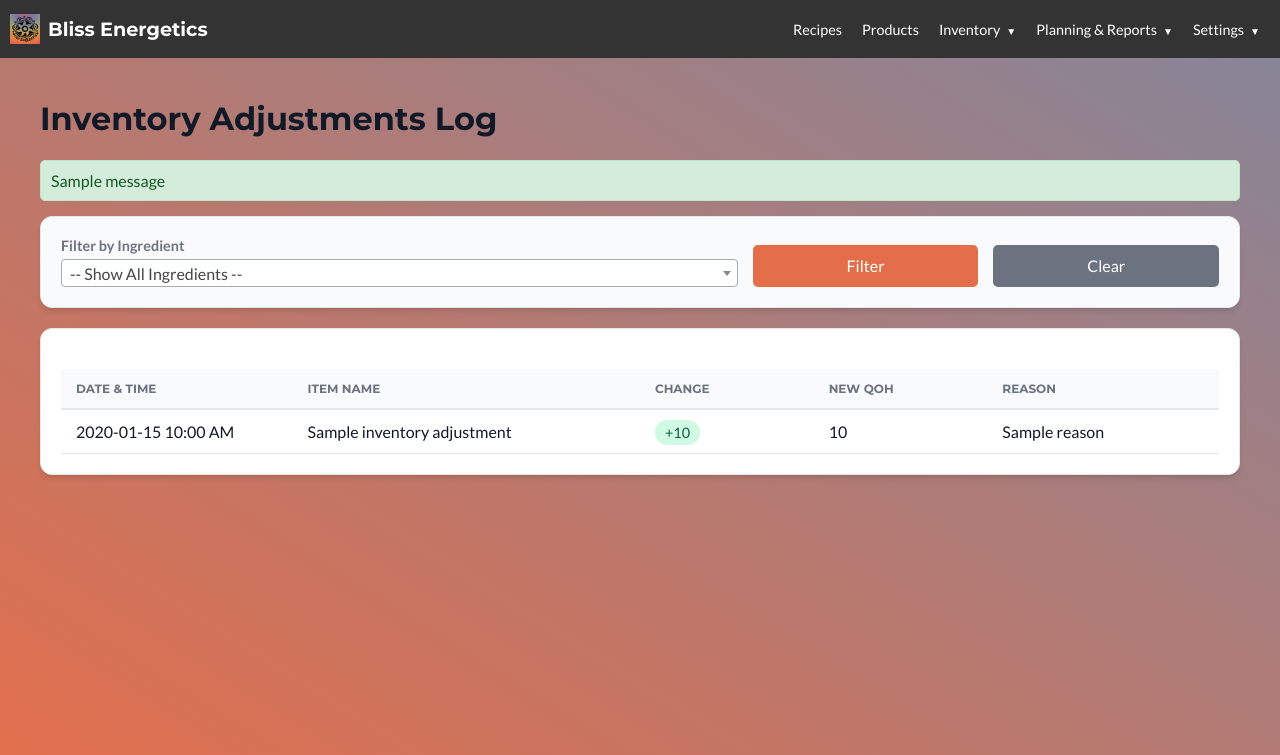
After one commit to ATrapenard/Bliss_Analytics_Dashboard, a Flask app: page /inventory-log in a window 1280 px wide. The commit adds this page. Shown: the top 755 px of the page. Run offline with Flask 3, Linux system fonts and the light colour scheme; one stand-in notice (Sample message) is shown; a database or web service that is not in the repository returns one stand-in record (values such as "Sample title"); some libraries are stand-ins or nearby versions.

Commit message:
Added functionality for inventory adjustment logs as well as log filtering for specific ingredients

```diff
--- a/app.py
+++ b/app.py
@@ -1,6 +1,6 @@
 import os
 import psycopg2
-from psycopg2.extras import DictCursor
+from psycopg2.extras import DictCursor, RealDictCursor # Import RealDictCursor
 from dotenv import load_dotenv
 from flask import Flask, render_template, request, redirect, url_for, flash
 from collections import defaultdict
@@ -41,16 +41,14 @@ def get_base_ingredients(recipe_id, conn):
 
                 if sub_recipe_yield_row:
                     yield_qty = sub_recipe_yield_row.get('yield_quantity')
-                    yield_unit = sub_recipe_yield_row.get('yield_unit') # Can be 'grams', 'mLs', 'batches'
+                    yield_unit = sub_recipe_yield_row.get('yield_unit')
 
                     if yield_unit in ('grams', 'mLs'):
                         # Use weight/volume ratio logic if yield_qty is valid
                         if yield_qty and float(yield_qty) != 0:
                             scaling_ratio = float(ing['quantity']) / float(yield_qty)
-                        # else: (if yield 0 or null, ratio remains 1.0 - might need review)
                     elif yield_unit == 'batches':
-                        # Use direct batch scaling logic (e.g., 1 "batch" of base, 0.5 "batch")
-                        # The quantity of the ingredient IS the scaling ratio
+                        # Use direct batch scaling logic
                         scaling_ratio = float(ing['quantity'])
                     # If yield_unit is null or something else, default ratio of 1.0 is used
 
@@ -88,21 +86,15 @@ def home():
         all_base_ingredients = []
         inventory_levels = {}
         with conn.cursor(cursor_factory=DictCursor) as cur:
-            # 1. Get count of active WIP batches
             cur.execute("SELECT COUNT(id) as count FROM wip_batches WHERE status = 'In Progress';")
             dashboard_data['wip_batches_count'] = cur.fetchone()['count']
-
-            # 2. Get count of open purchase orders
             cur.execute("SELECT COUNT(id) as count FROM purchase_orders WHERE status = 'Placed' OR status = 'Shipped';")
             dashboard_data['open_pos_count'] = cur.fetchone()['count']
-
-            # 3. Calculate Low Stock Items
             cur.execute("SELECT id, name, unit, quantity_on_hand, quantity_allocated FROM inventory_items;");
             for item in cur.fetchall():
                 inventory_levels[item['id']] = {
                     'available': float(item.get('quantity_on_hand', 0)) - float(item.get('quantity_allocated', 0))
                 }
-
             cur.execute("""
                 SELECT p.recipe_id, p.jars_per_batch, SUM(sm.min_jars) as total_jars
                 FROM stock_minimums sm
@@ -112,7 +104,6 @@ def home():
                 GROUP BY p.recipe_id, p.jars_per_batch;
             """)
             products_to_make = cur.fetchall()
-
             for prod in products_to_make:
                 batches_needed = math.ceil(float(prod['total_jars']) / float(prod['jars_per_batch']))
                 base_ingredients_one_batch = get_base_ingredients(prod['recipe_id'], conn)
@@ -120,28 +111,23 @@ def home():
                     scaled_ing = dict(ing)
                     scaled_ing['quantity'] = float(scaled_ing['quantity']) * batches_needed
                     all_base_ingredients.append(scaled_ing)
-
             totals_needed = defaultdict(lambda: {'total_needed': 0})
             for ing in all_base_ingredients:
                 inv_item_id = ing.get('inventory_item_id')
                 if inv_item_id:
                     totals_needed[inv_item_id]['total_needed'] += float(ing.get('quantity', 0))
-
             low_stock_count = 0
             for inv_id, needed_data in totals_needed.items():
                 available = inventory_levels.get(inv_id, {'available': 0})['available']
                 net_needed = needed_data['total_needed'] - available
                 if net_needed > 0:
                     low_stock_count += 1
-
             dashboard_data['low_stock_count'] = low_stock_count
-
     except psycopg2.Error as e:
         flash(f"Error fetching dashboard data: {e}", "error")
         print(f"DB Error fetching dashboard data: {e}")
     finally:
         if conn: conn.close()
-
     return render_template('index.html', dashboard_data=dashboard_data)
 
 @app.route('/recipes')
@@ -188,55 +174,37 @@ def create_recipe():
             recipe_name = request.form['recipe_name']; yield_quantity = request.form.get('yield_quantity') or None; yield_unit = request.form.get('yield_unit') or None; is_sold_product = 'is_sold_product' in request.form
             cur.execute('INSERT INTO recipes (name, yield_quantity, yield_unit, is_sold_product) VALUES (%s, %s, %s, %s) RETURNING id;',(recipe_name, yield_quantity, yield_unit, is_sold_product)); recipe_id = cur.fetchone()[0]
             inventory_item_ids = request.form.getlist('inventory_item_id'); quantities = request.form.getlist('quantity'); sub_recipe_ids = request.form.getlist('sub_recipe_id')
-
             if not (len(quantities) == len(inventory_item_ids) == len(sub_recipe_ids)):
                 flash("Form data inconsistency.", "error"); raise ValueError("Form list lengths mismatch")
-
             for i in range(len(quantities)):
                 inventory_item_id = inventory_item_ids[i] if inventory_item_ids[i] else None; sub_recipe_id = sub_recipe_ids[i] if sub_recipe_ids[i] else None; quantity_str = quantities[i]
                 if not inventory_item_id and not sub_recipe_id: flash(f"Row {i+1} skipped.", "warning"); continue
                 if inventory_item_id and sub_recipe_id: flash(f"Row {i+1} skipped.", "warning"); continue
-
                 try:
-                    quantity_val = float(quantity_str) if quantity_str else 0
+                    quantity_val = float(quantity_str) if quantity_str else 0;
                     if quantity_val <= 0: flash(f"Quantity row {i+1} invalid. Row skipped.", "warning"); continue
                 except ValueError: flash(f"Invalid quantity row {i+1}. Row skipped.", "warning"); continue
-
-                item_name = None; item_unit = None; item_data = None; sub_recipe_data = None
+                item_name = None; item_unit = None
                 if inventory_item_id:
                     cur.execute("SELECT name, unit FROM inventory_items WHERE id = %s;", (inventory_item_id,))
                     item_data = cur.fetchone()
-                    if item_data:
-                        item_name, item_unit = item_data
+                    if item_data: item_name, item_unit = item_data
                 elif sub_recipe_id:
                     cur.execute("SELECT name FROM recipes WHERE id = %s;", (sub_recipe_id,))
                     sub_recipe_data = cur.fetchone()
-                    if sub_recipe_data:
-                        item_name = sub_recipe_data[0]
-                        item_unit = 'batch'
-
+                    if sub_recipe_data: item_name = sub_recipe_data[0]; item_unit = 'batch'
                 cur.execute("""INSERT INTO ingredients (recipe_id, inventory_item_id, sub_recipe_id, quantity, name, unit) VALUES (%s, %s, %s, %s, %s, %s);""", (recipe_id, inventory_item_id, sub_recipe_id, quantity_val, item_name, item_unit))
-
-        conn.commit()
-        flash("Recipe created successfully!", "success")
-        return redirect(url_for('recipe_dashboard'))
-
+        conn.commit(); flash("Recipe created successfully!", "success"); return redirect(url_for('recipe_dashboard'))
     except (psycopg2.Error, ValueError) as e:
-        if conn: conn.rollback()
-        flash(f"Error creating recipe: {e}", "error")
-        print(f"Error creating recipe: {e}")
+        if conn: conn.rollback(); flash(f"Error creating recipe: {e}", "error"); print(f"Error creating recipe: {e}")
         recipes = []; inventory_items = []; conn_err = None
         try:
             conn_err = get_db_connection()
-            with conn_err.cursor(cursor_factory=DictCursor) as cur_err:
-                cur_err.execute("SELECT id, name FROM recipes ORDER BY name;"); recipes = cur_err.fetchall()
-                cur_err.execute("SELECT id, name, unit FROM inventory_items ORDER BY name;"); inventory_items = cur_err.fetchall()
-        except psycopg2.Error as fetch_e:
-            flash(f"Error fetching form data after failed save: {fetch_e}", "error")
+            with conn_err.cursor(cursor_factory=DictCursor) as cur_err: cur_err.execute("SELECT id, name FROM recipes ORDER BY name;"); recipes = cur_err.fetchall(); cur_err.execute("SELECT id, name, unit FROM inventory_items ORDER BY name;"); inventory_items = cur_err.fetchall()
+        except psycopg2.Error as fetch_e: flash(f"Error fetching form data: {fetch_e}", "error")
         finally:
              if conn_err: conn_err.close()
         return render_template('add_recipe.html', recipes=recipes, inventory_items=inventory_items)
-
     finally:
         if conn: conn.close()
 
@@ -250,9 +218,7 @@ def edit_recipe_form(recipe_id):
             cur.execute('SELECT * FROM ingredients WHERE recipe_id = %s;', (recipe_id,)); ingredients = cur.fetchall()
             cur.execute("SELECT id, name FROM recipes ORDER BY name;"); all_recipes = cur.fetchall()
             cur.execute("SELECT id, name, unit FROM inventory_items ORDER BY name;"); inventory_items = cur.fetchall()
-    except psycopg2.Error as e:
-        flash(f"Error fetching data: {e}", "error"); print(f"DB Error edit recipe form {recipe_id}: {e}")
-        return redirect(url_for('recipe_dashboard'))
+    except psycopg2.Error as e: flash(f"Error fetching data: {e}", "error"); print(f"DB Error edit recipe form {recipe_id}: {e}"); return redirect(url_for('recipe_dashboard'))
     finally:
          if conn: conn.close()
     return render_template('edit_recipe.html', recipe=recipe, ingredients=ingredients, recipes=all_recipes, inventory_items=inventory_items)
@@ -265,23 +231,18 @@ def update_recipe(recipe_id):
             new_name = request.form['recipe_name']; yield_quantity = request.form.get('yield_quantity') or None; yield_unit = request.form.get('yield_unit') or None; is_sold_product = 'is_sold_product' in request.form
             cur.execute('UPDATE recipes SET name = %s, yield_quantity = %s, yield_unit = %s, is_sold_product = %s WHERE id = %s;', (new_name, yield_quantity, yield_unit, is_sold_product, recipe_id))
             inventory_item_ids = request.form.getlist('inventory_item_id'); quantities = request.form.getlist('quantity'); sub_recipe_ids = request.form.getlist('sub_recipe_id')
-
             if not (len(quantities) == len(inventory_item_ids) == len(sub_recipe_ids)):
                 flash("Form data inconsistency.", "error"); raise ValueError("Form list lengths mismatch")
-
             cur.execute('DELETE FROM ingredients WHERE recipe_id = %s;', (recipe_id,))
-
             for i in range(len(quantities)):
                 inventory_item_id = inventory_item_ids[i] if inventory_item_ids[i] else None; sub_recipe_id = sub_recipe_ids[i] if sub_recipe_ids[i] else None; quantity_str = quantities[i]
                 if not inventory_item_id and not sub_recipe_id: flash(f"Row {i+1} skipped.", "warning"); continue
                 if inventory_item_id and sub_recipe_id: flash(f"Row {i+1} skipped.", "warning"); continue
-
                 try:
-                    quantity_val = float(quantity_str) if quantity_str else 0
+                    quantity_val = float(quantity_str) if quantity_str else 0;
                     if quantity_val <= 0: flash(f"Quantity row {i+1} invalid. Row skipped.", "warning"); continue
                 except ValueError: flash(f"Invalid quantity row {i+1}. Row skipped.", "warning"); continue
-
-                item_name = None; item_unit = None; item_data = None; sub_recipe_data = None
+                item_name = None; item_unit = None
                 if inventory_item_id:
                     cur.execute("SELECT name, unit FROM inventory_items WHERE id = %s;", (inventory_item_id,))
                     item_data = cur.fetchone()
@@ -290,20 +251,11 @@ def update_recipe(recipe_id):
                 elif sub_recipe_id:
                     cur.execute("SELECT name FROM recipes WHERE id = %s;", (sub_recipe_id,))
                     sub_recipe_data = cur.fetchone()
-                    if sub_recipe_data:
-                        item_name = sub_recipe_data[0]
-                        item_unit = 'batch'
-
+                    if sub_recipe_data: item_name = sub_recipe_data[0]; item_unit = 'batch'
                 cur.execute("""INSERT INTO ingredients (recipe_id, inventory_item_id, sub_recipe_id, quantity, name, unit) VALUES (%s, %s, %s, %s, %s, %s);""", (recipe_id, inventory_item_id, sub_recipe_id, quantity_val, item_name, item_unit))
-
-        conn.commit()
-        flash("Recipe updated successfully!", "success")
-        return redirect(url_for('recipe_dashboard'))
-
+        conn.commit(); flash("Recipe updated successfully!", "success"); return redirect(url_for('recipe_dashboard'))
     except (psycopg2.Error, ValueError) as e:
-        if conn: conn.rollback()
-        flash(f"Error updating recipe: {e}", "error")
-        print(f"DB Error updating recipe {recipe_id}: {e}")
+        if conn: conn.rollback(); flash(f"Error updating recipe: {e}", "error"); print(f"DB Error update recipe {recipe_id}: {e}")
         return redirect(url_for('edit_recipe_form', recipe_id=recipe_id))
     finally:
         if conn: conn.close()
@@ -637,14 +589,19 @@ def process_adjustment(id):
                 "UPDATE inventory_items SET quantity_on_hand = quantity_on_hand + %s WHERE id = %s RETURNING quantity_on_hand;",
                 (adjustment_quantity, id)
             )
-            updated_qty = cur.fetchone()
+            updated_qty_row = cur.fetchone()
+            new_quantity_on_hand = updated_qty_row[0] if updated_qty_row else 0
 
+            # --- MODIFIED INSERT ---
+            # Now saves the new_quantity_on_hand to the log
             cur.execute(
-                "INSERT INTO inventory_adjustments (inventory_item_id, adjustment_quantity, reason) VALUES (%s, %s, %s);",
-                (id, adjustment_quantity, reason)
+                """INSERT INTO inventory_adjustments
+                   (inventory_item_id, adjustment_quantity, new_quantity, reason)
+                   VALUES (%s, %s, %s, %s);""",
+                (id, adjustment_quantity, new_quantity_on_hand, reason)
             )
         conn.commit()
-        flash(f"Inventory adjusted by {adjustment_quantity}. New QOH: {round(updated_qty[0], 2)}", "success")
+        flash(f"Inventory adjusted by {adjustment_quantity}. New QOH: {round(new_quantity_on_hand, 2)}", "success")
 
     except Exception as e:
         if conn: conn.rollback()
@@ -657,6 +614,75 @@ def process_adjustment(id):
     finally:
         if conn: conn.close()
     return redirect(url_for('inventory_items_page'))
+
+# --- NEW ROUTE ---
+@app.route('/inventory-log')
+def inventory_log():
+    """
+    Displays a log of all manual inventory adjustments, with filtering.
+    """
+    conn = get_db_connection()
+    adjustments = []
+    inventory_items = []
+    # Get filter_item_id from query params, ensure it's an integer if present
+    filter_item_id_str = request.args.get('inventory_item_id')
+    filter_item_id = None
+    if filter_item_id_str:
+        try:
+            filter_item_id = int(filter_item_id_str)
+        except ValueError:
+            flash("Invalid item ID for filtering.", "warning")
+            filter_item_id = None
+
+    try:
+        cursor = conn.cursor(cursor_factory=RealDictCursor)
+
+        # Fetch all inventory items for the filter dropdown
+        cursor.execute("SELECT id, name, unit FROM inventory_items ORDER BY name;")
+        inventory_items = cursor.fetchall()
+
+        # Base query
+        query_sql = """
+            SELECT
+                ia.id,
+                ia.adjustment_date,
+                ii.name AS item_name,
+                ia.adjustment_quantity AS change_quantity,
+                ia.new_quantity,
+                ia.reason
+            FROM
+                inventory_adjustments ia
+            JOIN
+                inventory_items ii ON ia.inventory_item_id = ii.id
+        """
+
+        params = []
+
+        # Add WHERE clause if a filter is provided
+        if filter_item_id:
+            query_sql += " WHERE ia.inventory_item_id = %s"
+            params.append(filter_item_id)
+
+        # Add ordering
+        query_sql += " ORDER BY ia.adjustment_date DESC"
+
+        cursor.execute(query_sql, tuple(params))
+        adjustments = cursor.fetchall()
+
+        cursor.close()
+
+    except Exception as e:
+        flash(f"Error fetching inventory log: {e}", "danger")
+        print(f"Error fetching inventory log: {e}")
+    finally:
+        if conn: conn.close()
+
+    return render_template('inventory_log.html',
+                           adjustments=adjustments,
+                           inventory_items=inventory_items,
+                           selected_item_id=filter_item_id)
+# --- END NEW ROUTE ---
+
 
 @app.route('/wip', methods=['GET', 'POST'])
 def wip_batches_page():
@@ -1117,6 +1143,5 @@ def po_delete(po_id):
     return redirect(url_for('purchase_orders_page'))
 # --- END PURCHASE ORDER ROUTES ---
 
-
 if __name__ == '__main__':
     app.run(debug=True)
--- a/templates/_layout.html
+++ b/templates/_layout.html
@@ -152,8 +152,10 @@
                 <div class="dropdown-content">
                     <a href="{{ url_for('inventory_items_page') }}">Inventory Items</a>
                     <a href="{{ url_for('wip_batches_page') }}">WIP Batches</a>
+                    <a href="{{ url_for('inventory_log') }}">Adjustment Log</a> <!-- ADDED -->
+                    <hr style="border-top: 1px solid #666; margin: 5px 0;"> <!-- ADDED -->
                     <a href="{{ url_for('suppliers_page') }}">Suppliers</a>
-                    <a href="{{ url_for('purchase_orders_page') }}">Purchase Orders</a> <!-- ADDED -->
+                    <a href="{{ url_for('purchase_orders_page') }}">Purchase Orders</a>
                 </div>
             </div>
             <div class="dropdown">
--- /dev/null
+++ b/templates/inventory_log.html
@@ -0,0 +1,145 @@
+{% extends "_layout.html" %}
+
+{% block title %}Inventory Adjustments Log{% endblock %}
+
+{% block content %}
+<style>
+    .filter-card {
+        margin-bottom: 20px;
+        background-color: var(--background-light); /* Lighter background for filter */
+    }
+    .filter-form {
+        display: grid;
+        grid-template-columns: 3fr 1fr 1fr;
+        gap: 15px;
+        align-items: flex-end;
+    }
+    .filter-form label {
+        margin-bottom: 5px;
+    }
+    .filter-form .select2-container {
+        width: 100% !important; /* Ensure Select2 spans full width */
+    }
+    .filter-form button {
+        height: 42px; /* Match Select2 height */
+    }
+    .clear-btn {
+        background-color: var(--text-medium);
+        color: var(--white);
+        text-align: center;
+        text-decoration: none;
+        padding: 10px 15px;
+        border-radius: 5px;
+        height: 42px;
+        display: flex;
+        align-items: center;
+        justify-content: center;
+        transition: opacity 0.2s ease;
+    }
+    .clear-btn:hover {
+        opacity: 0.85;
+    }
+
+    /* Table styles */
+    table { table-layout: fixed; }
+    th:nth-child(1) { width: 20%; } /* Date */
+    th:nth-child(2) { width: 30%; } /* Item */
+    th:nth-child(3) { width: 15%; } /* Change */
+    th:nth-child(4) { width: 15%; } /* New QOH */
+    th:nth-child(5) { width: 20%; } /* Reason */
+
+    .badge-success {
+        background-color: #d1fae5; /* Tailwind green-100 */
+        color: #065f46; /* Tailwind green-800 */
+        font-size: 0.9em;
+        padding: 4px 10px;
+        border-radius: 12px;
+    }
+    .badge-danger {
+        background-color: #fee2e2; /* Tailwind red-100 */
+        color: #991b1b; /* Tailwind red-800 */
+        font-size: 0.9em;
+        padding: 4px 10px;
+        border-radius: 12px;
+    }
+
+</style>
+
+<div class="d-flex justify-content-between align-items-center mb-3">
+    <h1 class="h2">Inventory Adjustments Log</h1>
+</div>
+
+{% with messages = get_flashed_messages(with_categories=true) %}
+    {% if messages %}
+        {% for category, message in messages %}
+        <div class="flash-{{ category }}">{{ message }}</div>
+        {% endfor %}
+    {% endif %}
+{% endwith %}
+
+<div class="filter-card content-card">
+    <form method="GET" action="{{ url_for('inventory_log') }}" class="filter-form">
+        <div>
+            <label for="inventory_item_id">Filter by Ingredient</label>
+            <select id="inventory_item_id" name="inventory_item_id" class="select2-enable">
+                <option value="">-- Show All Ingredients --</option>
+                {% for item in inventory_items %}
+                    <option value="{{ item.id }}" {% if item.id == selected_item_id %}selected{% endif %}>
+                        {{ item.name }} ({{ item.unit }})
+                    </option>
+                {% endfor %}
+            </select>
+        </div>
+
+        <button type="submit" class="button-link">Filter</button>
+        <a href="{{ url_for('inventory_log') }}" class="clear-btn">Clear</a>
+    </form>
+</div>
+
+<div class="card shadow-sm content-card">
+    <div class="card-body">
+        <div class="table-responsive">
+            <table class="table table-hover align-middle">
+                <thead class="table-light">
+                    <tr>
+                        <th scope="col">Date & Time</th>
+                        <th scope="col">Item Name</th>
+                        <th scope="col" class="text-center">Change</th>
+                        <th scope="col" class="text-center">New QOH</th>
+                        <th scope="col">Reason</th>
+                    </tr>
+                </thead>
+                <tbody>
+                    {% for adj in adjustments %}
+                    <tr>
+                        <!-- Format the timestamp for readability -->
+                        <td>{{ adj.adjustment_date.strftime('%Y-%m-%d %I:%M %p') if adj.adjustment_date else 'N/A' }}</td>
+                        <td>{{ adj.item_name }}</td>
+
+                        <!-- Add conditional badges for positive/negative changes -->
+                        <td class="text-center">
+                            {% if adj.change_quantity > 0 %}
+                                <span class="badge-success">
+                                    +{{ adj.change_quantity | round(2) }}
+                                </span>
+                            {% else %}
+                                <span class="badge-danger">
+                                    {{ adj.change_quantity | round(2) }}
+                                </span>
+                            {% endif %}
+                        </td>
+
+                        <td class="text-center">{{ adj.new_quantity | round(2) }}</td>
+                        <td>{{ adj.reason | default('N/A', true) }}</td>
+                    </tr>
+                    {% else %}
+                    <tr>
+                        <td colspan="5" class="text-center">No adjustments found matching this filter.</td>
+                    </tr>
+                    {% endfor %}
+                </tbody>
+            </table>
+        </div>
+    </div>
+</div>
+{% endblock %}
```
